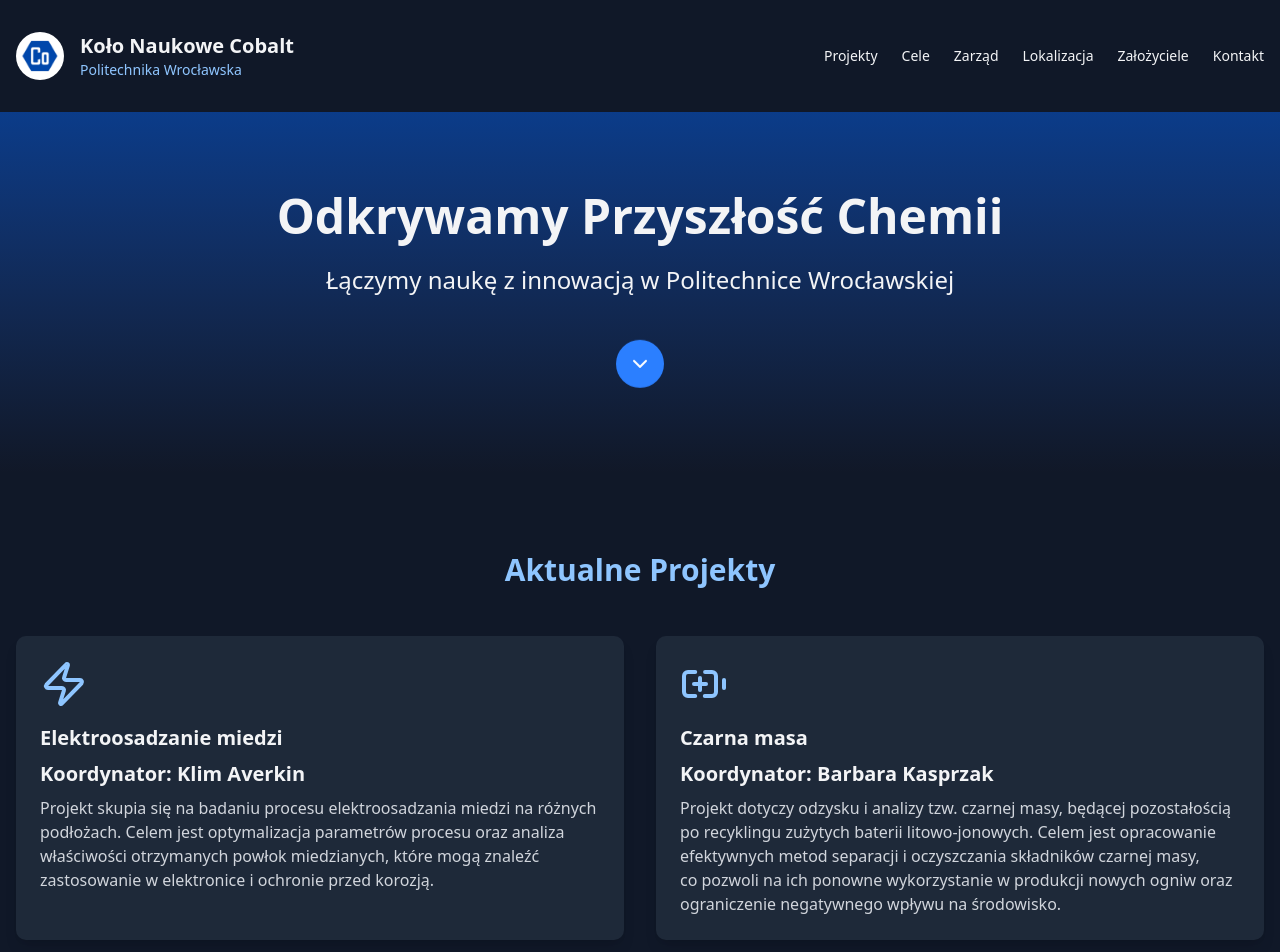
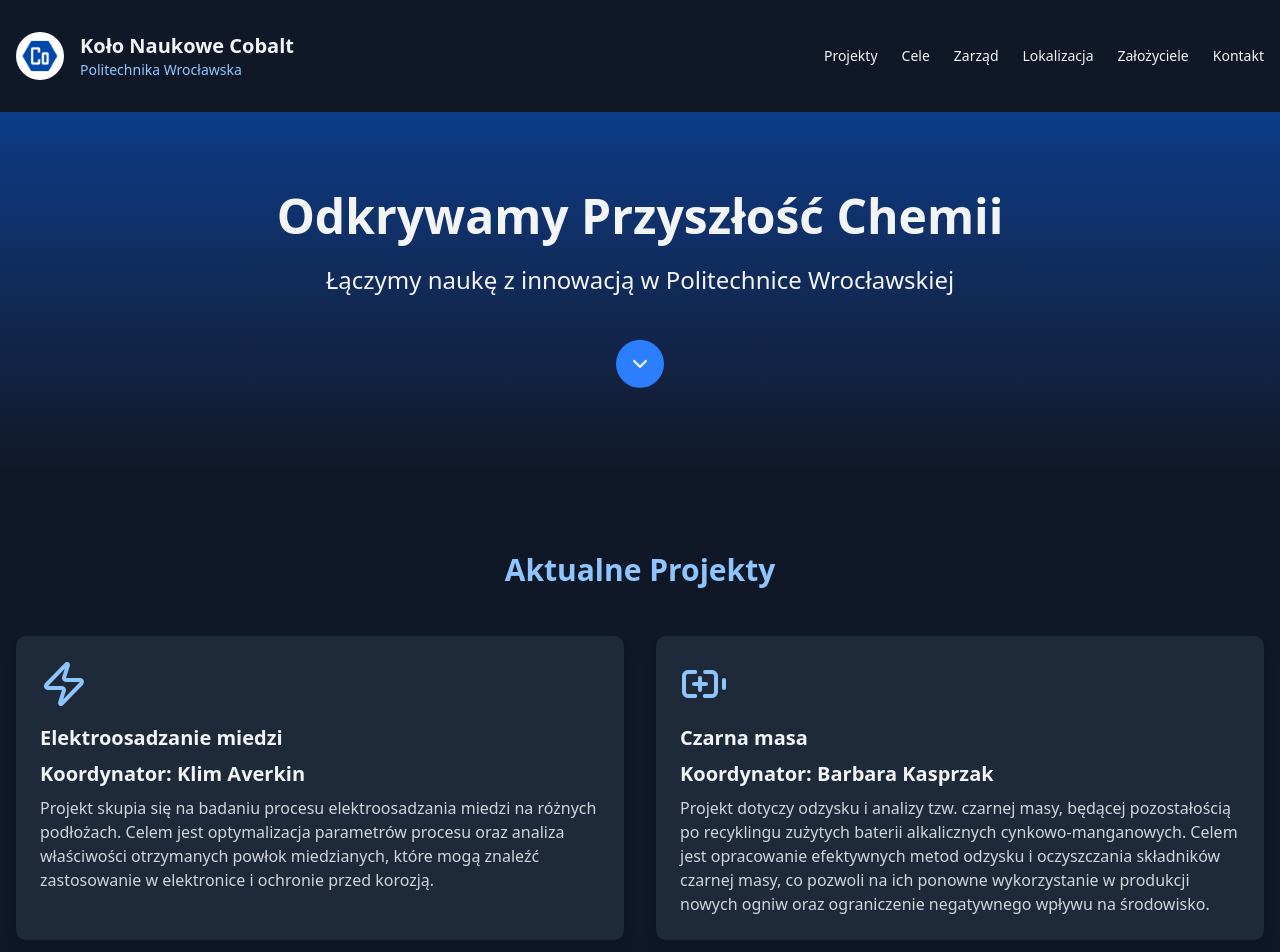
Before and after one commit to Cobalt-PWr/cobalt-pwr-source, a React (Vite) app: page / in a window 1280 px wide. Shown: the top 952 px of the page. Built offline with nearby package versions, Linux system fonts and the light colour scheme.

Commit message:
Update project description

```diff
--- a/src/App.tsx
+++ b/src/App.tsx
@@ -120,7 +120,7 @@ export default function App() {
 								coordinator: "Barbara Kasprzak",
 								icon: BatteryPlus,
 								description:
-									"Projekt dotyczy odzysku i analizy tzw. czarnej masy, będącej pozostałością po recyklingu zużytych baterii litowo-jonowych. Celem jest opracowanie efektywnych metod separacji i oczyszczania składników czarnej masy, co pozwoli na ich ponowne wykorzystanie w produkcji nowych ogniw oraz ograniczenie negatywnego wpływu na środowisko.",
+									"Projekt dotyczy odzysku i analizy tzw. czarnej masy, będącej pozostałością po recyklingu zużytych baterii alkalicznych cynkowo-manganowych. Celem jest opracowanie efektywnych metod odzysku i oczyszczania składników czarnej masy, co pozwoli na ich ponowne wykorzystanie w produkcji nowych ogniw oraz ograniczenie negatywnego wpływu na środowisko.",
 							},
 						].map((project, index) => (
 							<div key={index} className="bg-gray-800 rounded-lg shadow-lg p-6 transform transition duration-500 hover:scale-105 hover:bg-blue-900">
```
